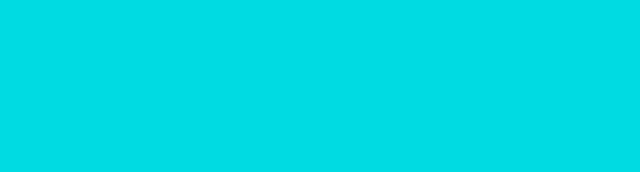
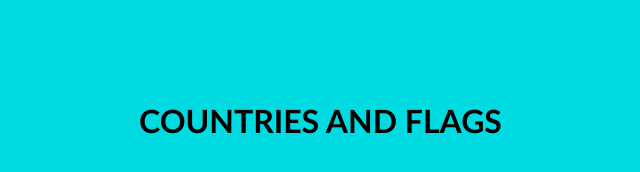
Before and after one commit to ginafender/jsproject1, a plain HTML site: page index.html in a window 1280 px wide. Both pictures are taken after a click on the button "PLAY". Shown: the whole page, without its empty margins (373-1013 px from the left). Drawn offline with Linux system fonts and the light colour scheme.

Commit message:
added title

```diff
--- a/index.html
+++ b/index.html
@@ -7,12 +7,13 @@
     <title>Document</title>
 </head>
 <body>
+    <h1 id="title">COUNTRIES AND FLAGS</h1>
     <div class="play">
         <nav>
             <button id="playButton">PLAY</button>
         </nav>
     </div>
 
-    <script src="scripts.js"></script>
+    <script src="scripts/scripts.js"></script>
 </body>
 </html>
--- a/scripts.js
+++ b/scripts/scripts.js
@@ -1,5 +1,10 @@
+title = document.getElementById("title");
+title.style.display = 'none';
+
+
 document.getElementById('playButton').addEventListener('click', function() {
     this.style.display = 'none';
+    title.style.display = 'block';
     startGame();
 });
 
--- a/styles.css
+++ b/styles.css
@@ -26,3 +26,9 @@ body {
     align-items: center;
     cursor: pointer;
 }
+
+#title {
+    position: absolute;
+    top: 10%;
+    left: 40%;
+}
```
